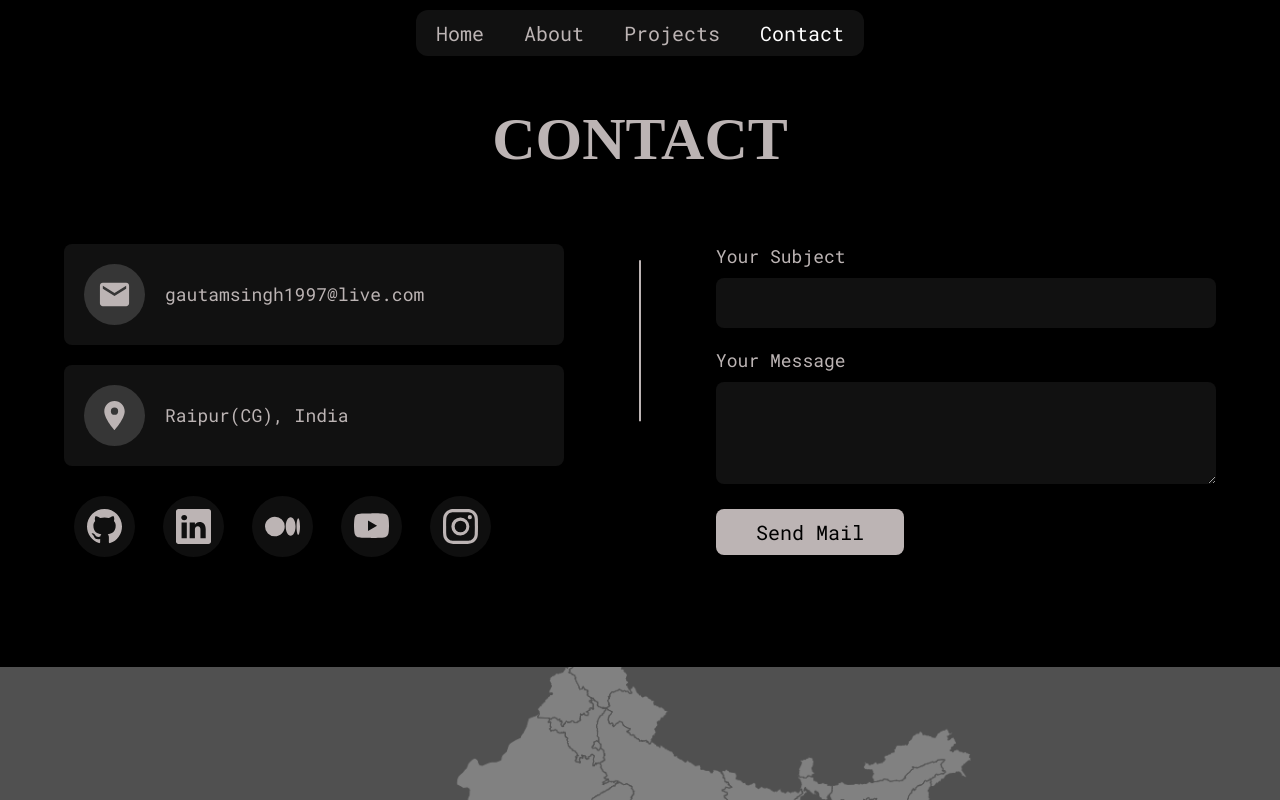
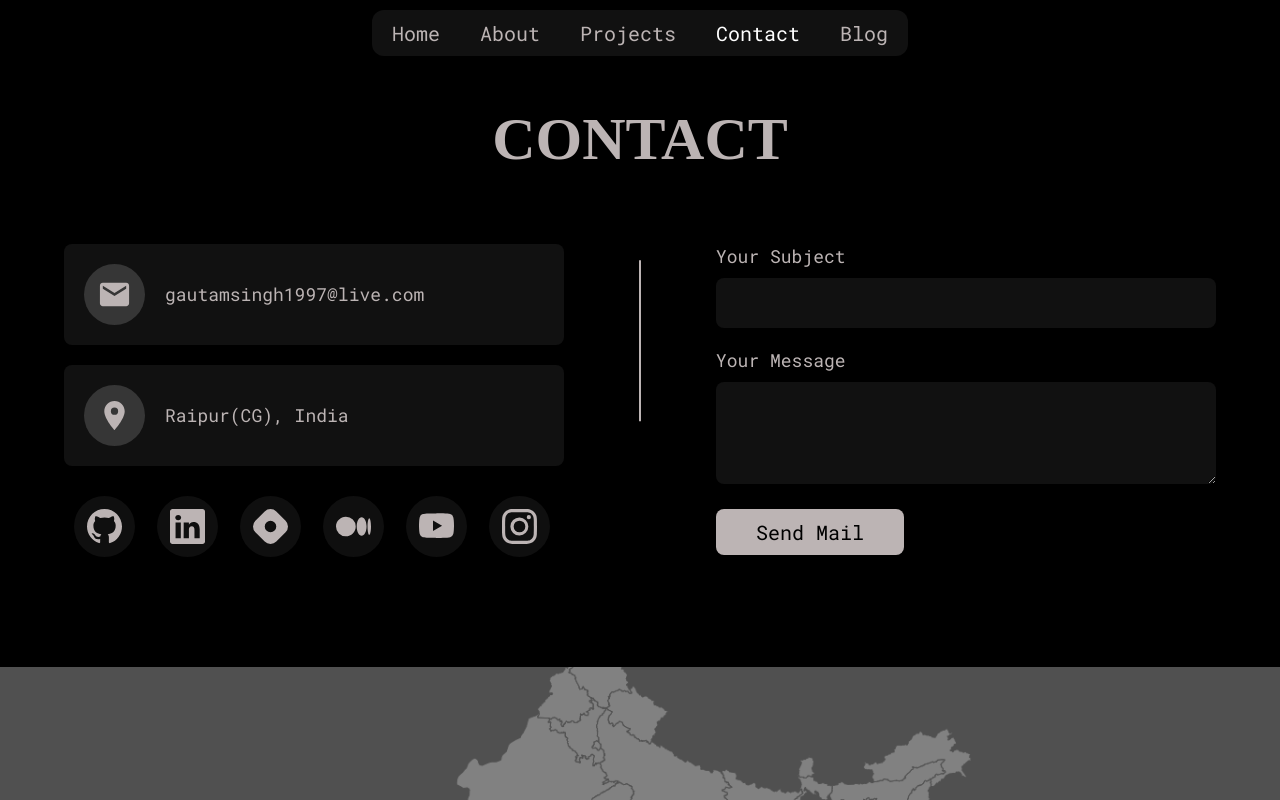
Before and after one commit to singhgautam7/GRS-portfolio-v1, a React (Create React App) app: page /contact in a window 1280 px wide. Shown: the top 800 px of the page. Built offline with nearby package versions, Linux system fonts and the light colour scheme; a web font is replaced by a local one.

Commit message:
added blogs nav bar option and hashnode in contact

```diff
--- /dev/null
+++ b/src/components/ContactButtons/Hashnode.js
@@ -0,0 +1,44 @@
+import React from 'react';
+import { SiHashnode } from 'react-icons/si';
+import styled from 'styled-components';
+
+const ItemStyles = styled.div`
+  padding: 1rem;
+  display: inline-block;
+  border-radius: 8px;
+  .icon {
+    color: var(--white);
+    background-color: var(--deep-dark-2);
+    padding: 1.3rem;
+    display: flex;
+    justify-content: center;
+    border-radius: 50%;
+    transition: 0.3s ease background-color;
+    &:hover {
+      background-color: #ffffff;
+      svg {
+        path {
+          fill: #0000ff !important;
+        }
+      }
+    }
+  }
+  svg {
+    width: 3.5rem;
+  }
+`;
+
+export default function ContactInfoItem({ icon = <SiHashnode /> }) {
+  return (
+    <ItemStyles>
+      <a
+        href="https://singhgautam.hashnode.dev/"
+        target="_blank"
+        rel="noreferrer"
+        className="icon"
+      >
+        {icon}
+      </a>
+    </ItemStyles>
+  );
+}
--- a/src/components/ContactSection.js
+++ b/src/components/ContactSection.js
@@ -7,6 +7,7 @@ import SectionTitle from './SectionTitle';
 import Github from './ContactButtons/Github';
 import Linkedin from './ContactButtons/Linkedin';
 import Medium from './ContactButtons/Medium';
+import Hashnode from './ContactButtons/Hashnode';
 import Youtube from './ContactButtons/Youtube';
 import Instagram from './ContactButtons/Instagram';
 
@@ -43,7 +44,7 @@ const ContactSectionStyle = styled.div`
     display: flex;
     flex-wrap: wrap;
     justify-content: flex-start;
-    gap: 0.8rem;
+    gap: 0.2rem;
   }
   @media only screen and (max-width: 768px) {
     .contactSection__wrapper {
@@ -77,6 +78,7 @@ export default function ContactSection() {
             <div className="socialContianer">
               <Github />
               <Linkedin />
+              <Hashnode />
               <Medium />
               <Youtube />
               <Instagram />
--- a/src/components/NavMenu.js
+++ b/src/components/NavMenu.js
@@ -162,6 +162,20 @@ export default function NavMenu() {
             Contact
           </NavLink>
         </li>
+        <li>
+          <a href="https://singhgautam.hashnode.dev/" className="button">
+            Blog
+          </a>
+          {/* <NavLink
+            to="https://singhgautam.hashnode.dev/"
+            onClick={() => setShowNav(!showNav)}
+            role="button"
+            onKeyDown={() => setShowNav(!showNav)}
+            tabIndex={0}
+          >
+            Blog
+          </NavLink> */}
+        </li>
       </ul>
     </NavStyles>
   );
```
